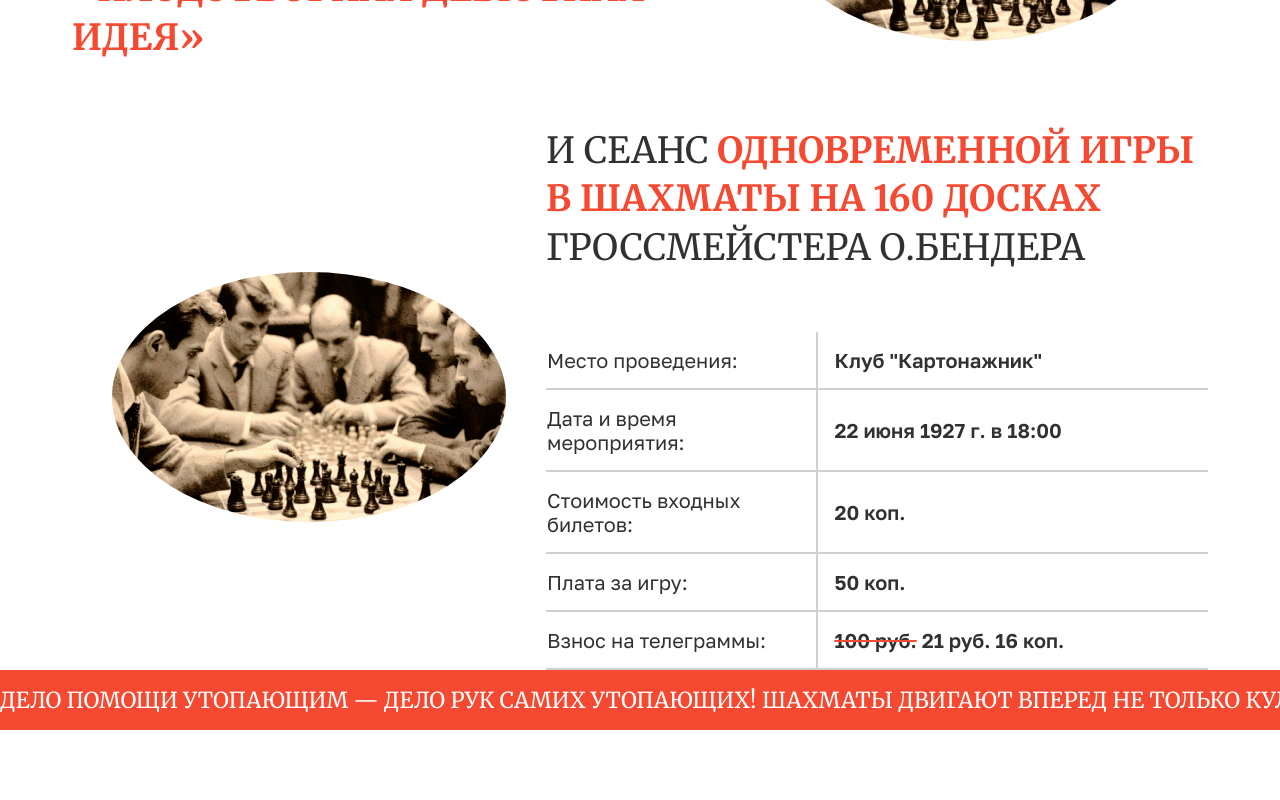
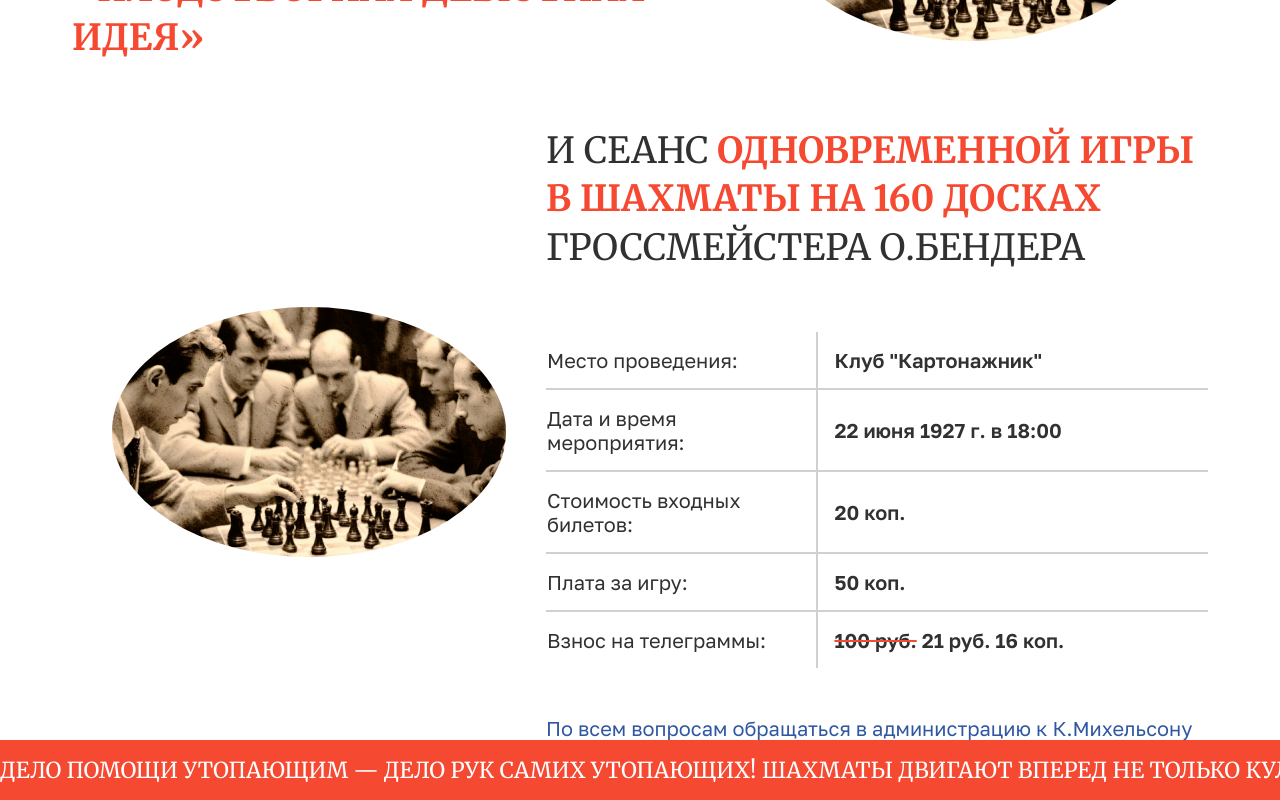
Before and after one commit to llightmoonl/fourhorseclub, a Vue app: page / in a window 1280 px wide. Shown: the part 969-1769 px from the top of the page. Before the commit the page ends 1699 px from the top, so only its background shows below. Built offline with nearby package versions, Linux system fonts and the light colour scheme.

Commit message:
Начать делать карточки

```diff
--- a/src/components/shared/Session.vue
+++ b/src/components/shared/Session.vue
@@ -1,6 +1,8 @@
 <script setup lang="ts">
+
 import Container from "./Container.vue";
 import Table from "../ui/Table.vue";
+import {RouterLink} from "vue-router"
 
 const tableItems = [
   {
@@ -42,6 +44,7 @@ const tableItems = [
             гроссмейстера О.Бендера
           </h2>
           <Table class = "session__table" :items = "tableItems"/>
+          <RouterLink class = "session__link" to = "/">По всем вопросам обращаться в администрацию к К.Михельсону</RouterLink>
         </article>
       </div>
     </Container>
@@ -73,8 +76,14 @@ const tableItems = [
     }
   }
 
-  &__table{
+  &__table {
     margin-top: 60px;
+    margin-bottom: 48px;
+  }
+
+  &__link {
+    font-size: 2rem;
+    color: $link-color;
   }
 }
 </style>
--- a/src/components/ui/Table.vue
+++ b/src/components/ui/Table.vue
@@ -38,11 +38,17 @@ defineProps<{
       }
     }
 
+    &__row {
+      border-bottom: 2px solid $table-color;
+      &:last-of-type {
+        border-bottom: none;
+      }
+    }
+
     &__title,
     &__description {
       padding-top: 16px;
       padding-bottom: 16px;
-      border-bottom: 2px solid $table-color;
     }
   }
 </style>
--- a/src/components/ui/Ticker.vue
+++ b/src/components/ui/Ticker.vue
@@ -14,7 +14,7 @@
     overflow: hidden;
     text-wrap: nowrap;
     font-family: "Merriweather", sans-serif;
-    font-size: 22px;
+    font-size: 2.2rem;
     background-color: $red-color;
     color: $white-color;
     text-transform: uppercase;
--- a/src/styles/vars.scss
+++ b/src/styles/vars.scss
@@ -5,3 +5,4 @@ $button-black: #1F1F1F;
 $button-yellow: #FBCE51;
 $red-color: #F54932;
 $table-color: #D0D0D0;
+$link-color: #3057A2;
```
Also changed, not shown: src/components/shared/Cards.vue (added, +15 -0 lines), src/components/ui/CardItem.vue (added, +17 -0 lines).
